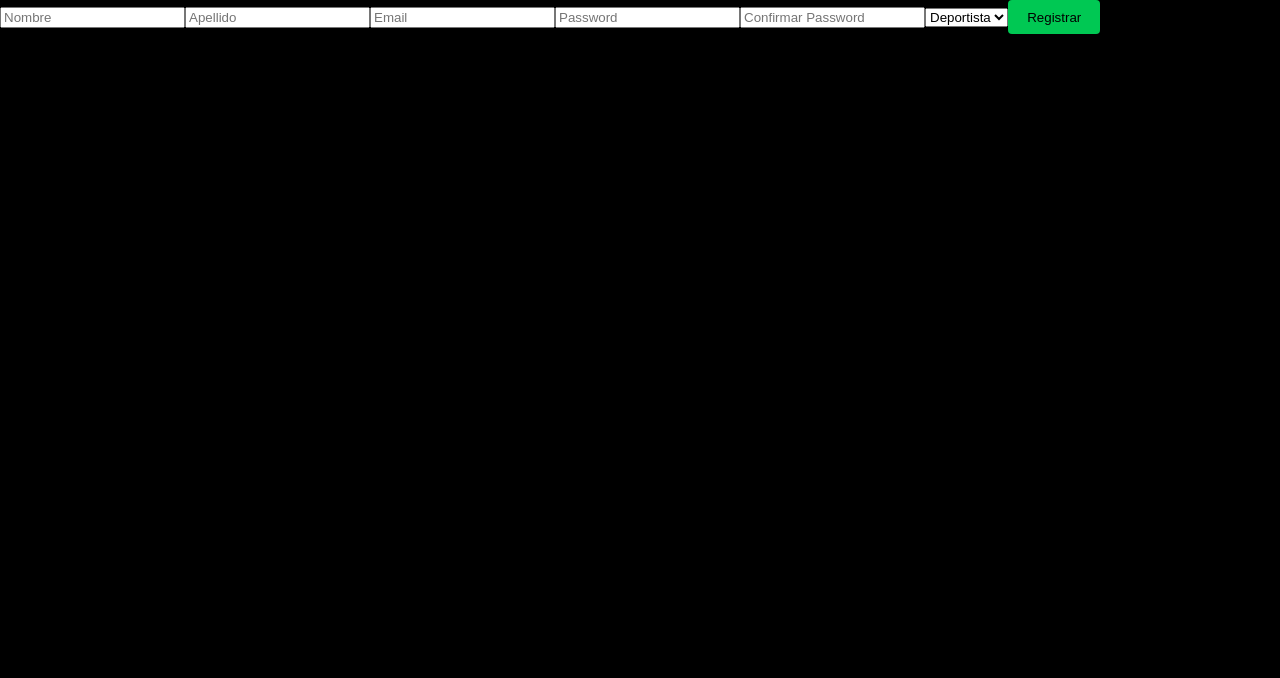
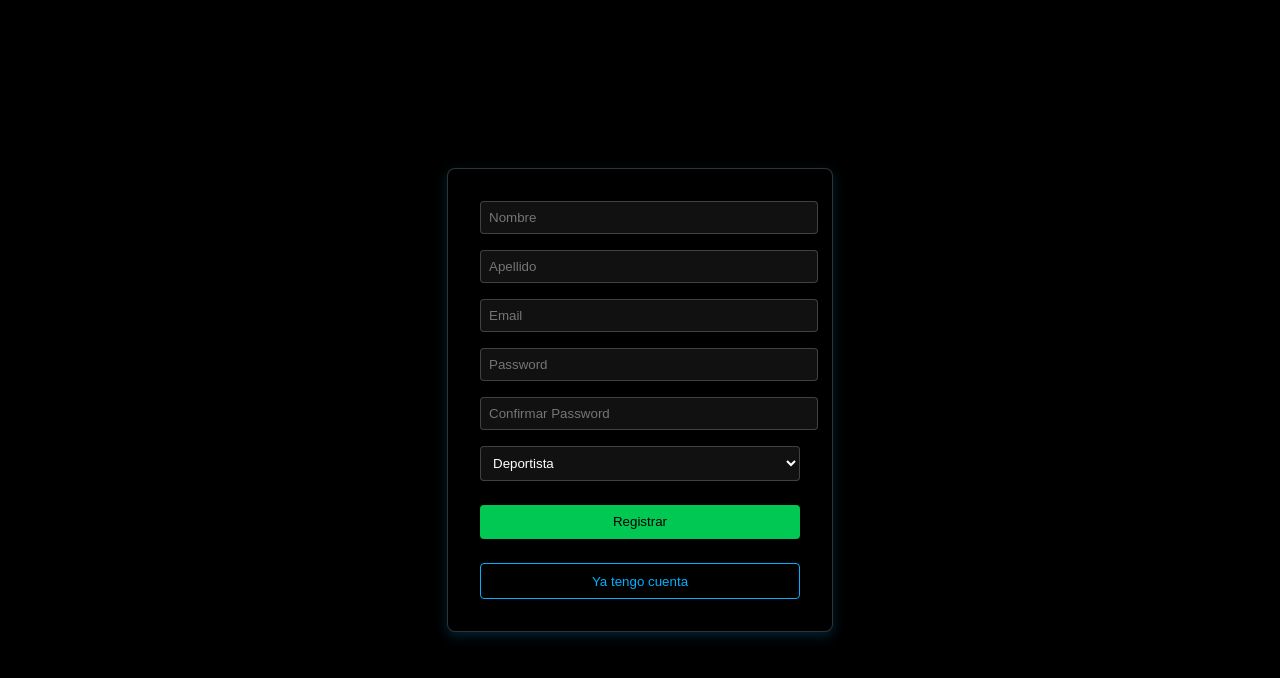
Before and after one commit to gastonmanzur/appPatin, a React (Vite) app in the folder frontend/: page /register in a window 1280 px wide. Shown: the top 678 px of the page. Built offline with nearby package versions, Linux system fonts and the light colour scheme; the HTML template or start-up script is replaced by a standard one.

Commit message:
style(auth): enhance login and register

```diff
--- a/frontend/src/components/Auth/Login.jsx
+++ b/frontend/src/components/Auth/Login.jsx
@@ -3,6 +3,7 @@ import api from '../../api/api';
 import { useNavigate } from 'react-router-dom';
 import { GoogleLogin } from '@react-oauth/google';
 import { jwtDecode } from 'jwt-decode';
+import './auth.css';
 
 
 const Login = () => {
@@ -22,31 +23,17 @@ const Login = () => {
     }
   };
 
-  const handleGoogleSuccess = async (credentialResponse) => {
-    const { credential } = credentialResponse;
-    try {
-      const res = await api.post('/auth/google-login', { tokenId: credential });
-      localStorage.setItem('token', res.data.token);
-      navigate('/dashboard');
-    } catch (err) {
-      alert(err.response.data.msg);
-    }
-  };
 
   return (
-    <>
-      <form onSubmit={handleSubmit}>
+    <div className="auth-container">
+      <form className="auth-form" onSubmit={handleSubmit}>
         <input name="email" placeholder="Email" onChange={handleChange} required />
         <input name="password" type="password" placeholder="Password" onChange={handleChange} required />
         <button type="submit">Iniciar sesión</button>
-      </form>
-
         <GoogleLogin
           onSuccess={async (credentialResponse) => {
             const { credential } = credentialResponse;
-
             const decoded = jwtDecode(credential);
-
             const userData = {
               nombre: decoded.given_name,
               apellido: decoded.family_name,
@@ -54,16 +41,17 @@ const Login = () => {
               googleId: decoded.sub,
               picture: decoded.picture,
             };
-
-    // Ahora llamás a tu backend:
             const res = await api.post('/auth/google-login', userData);
             localStorage.setItem('token', res.data.token);
             navigate('/dashboard');
           }}
-  onError={() => alert("Google Login fallido")}
+          onError={() => alert('Google Login fallido')}
         />
-
-    </>
+        <div className="auth-switch">
+          <button type="button" onClick={() => navigate('/register')}>Registrarme</button>
+        </div>
+      </form>
+    </div>
   );
 };
 
--- a/frontend/src/components/Auth/Register.jsx
+++ b/frontend/src/components/Auth/Register.jsx
@@ -1,6 +1,7 @@
 import React, { useState } from 'react';
 import api from '../../api/api';
 import { useNavigate } from 'react-router-dom';
+import './auth.css';
 
 const Register = () => {
   const navigate = useNavigate();
@@ -22,7 +23,8 @@ const Register = () => {
   };
 
   return (
-    <form onSubmit={handleSubmit}>
+    <div className="auth-container">
+      <form className="auth-form" onSubmit={handleSubmit}>
         <input name="nombre" placeholder="Nombre" onChange={handleChange} required />
         <input name="apellido" placeholder="Apellido" onChange={handleChange} required />
         <input name="email" placeholder="Email" onChange={handleChange} required />
@@ -40,7 +42,11 @@ const Register = () => {
         )}
 
         <button type="submit">Registrar</button>
+        <div className="auth-switch">
+          <button type="button" onClick={() => navigate('/')}>Ya tengo cuenta</button>
+        </div>
       </form>
+    </div>
   );
 };
 
--- /dev/null
+++ b/frontend/src/components/Auth/auth.css
@@ -0,0 +1,47 @@
+.auth-container {
+  display: flex;
+  justify-content: center;
+  align-items: center;
+  min-height: 100vh;
+}
+
+.auth-form {
+  background-color: var(--color-bg);
+  border: 1px solid var(--color-border);
+  padding: 2rem;
+  border-radius: 8px;
+  width: 320px;
+  box-shadow: 0 4px 12px rgba(0, 176, 255, 0.2);
+}
+
+.auth-form input,
+.auth-form select {
+  width: 100%;
+  padding: 0.5rem;
+  margin-bottom: 1rem;
+  background-color: #111;
+  color: var(--color-text);
+  border: 1px solid var(--color-border);
+  border-radius: 4px;
+}
+
+.auth-form button {
+  width: 100%;
+  margin-top: 0.5rem;
+}
+
+.auth-switch {
+  margin-top: 1rem;
+  text-align: center;
+}
+
+.auth-switch button {
+  background-color: transparent;
+  color: var(--color-secondary);
+  border: 1px solid var(--color-secondary);
+}
+
+.auth-switch button:hover {
+  background-color: var(--color-secondary);
+  color: var(--color-bg);
+}
```
Lines whose indentation alone changed are shown as unchanged.
